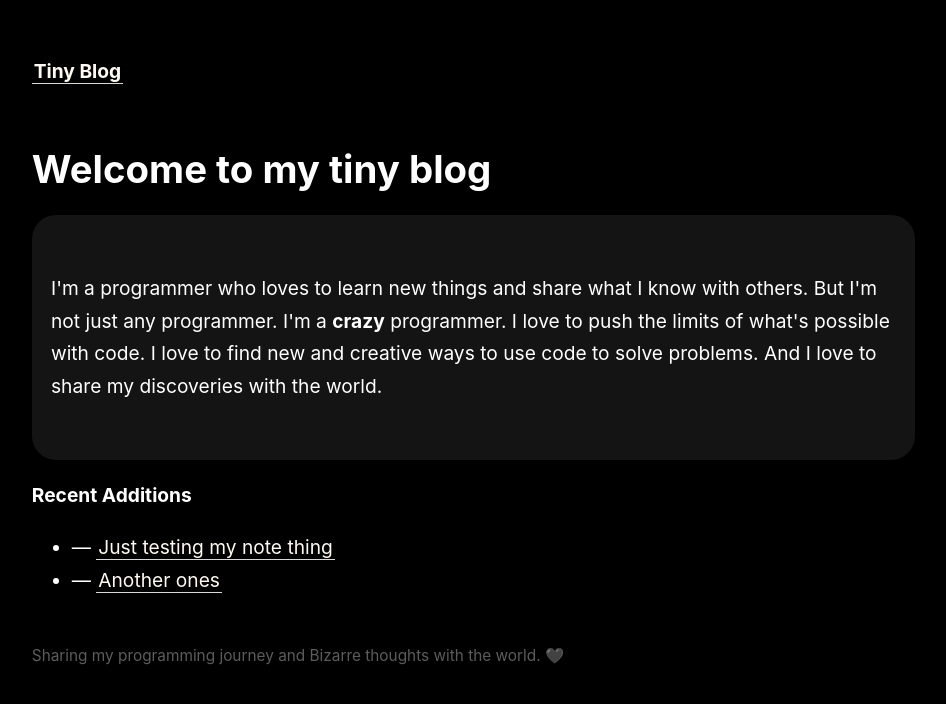
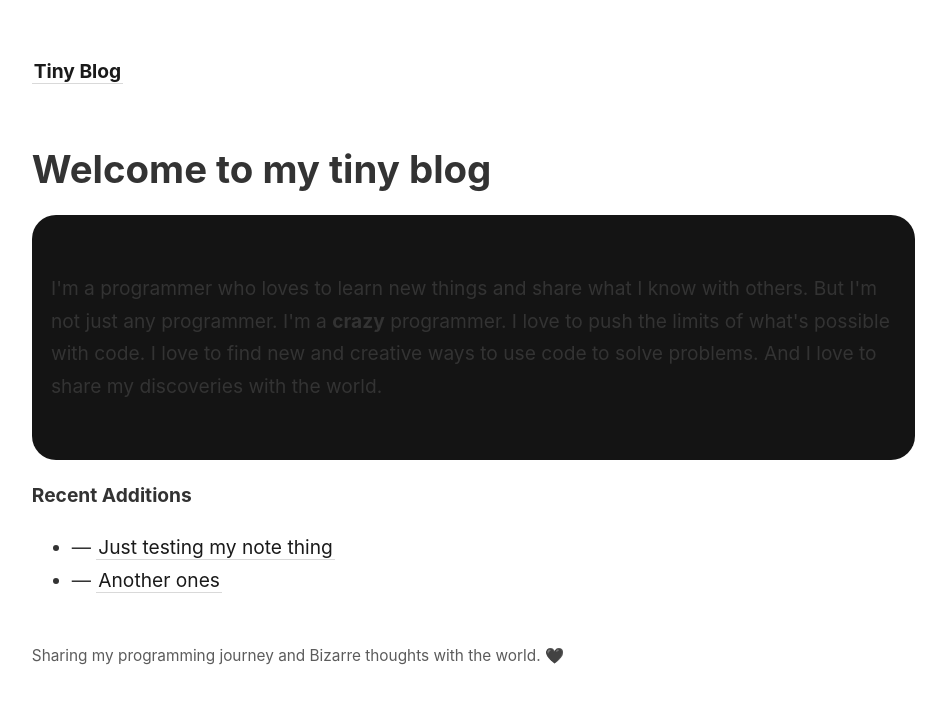
Before and after one commit to karim-ayman1/space-garden, a Jekyll site: the page built from _pages/index.md, in a window 1280 px wide. Shown: the top 704 px of the page, without its empty margins (45-991 px from the left). Built offline with Jekyll 4.4.1, drawn with Linux system fonts in a browser that asks for light colours.

Commit message:
vault backup: 2023-06-01 03:34:28

```diff
--- a/_sass/_style.scss
+++ b/_sass/_style.scss
@@ -1,6 +1,4 @@
-$color-primary: hsl(0, 0%, 0%);
-// white
-$color-white: hsl(0, 0%, 100%);
+$color-primary: hsl(0, 0%, 10%);
 $color-text: hsl(0, 0%, 20%);
 $color-subtext: hsl(0, 0%, 30%);
 $color-border: hsl(0, 0%, 85%);
@@ -16,8 +14,7 @@ body {
   line-height: 1.7;
   padding: 4vh 6vw;
   overflow-x: hidden;
-  background-color: $color-primary;
-  color: $color-white;
+  color: $color-text;
   font-size: 1rem;
   max-width: 63em;
 
@@ -83,10 +80,10 @@ a {
   padding: 0 0.1em;
   text-decoration: none;
   border-bottom: 1px solid $color-border;
-  color: #fffaf1;
+  color: $color-primary;
   &:hover {
-    color: $color-white !important;
-    background: #ffe8bc !important;
+    color: black !important;
+    background: #fffaf1;
   }
   &:after {
     position: relative;
@@ -104,7 +101,7 @@ a {
 
 *:focus {
   background: #ffe8bc !important;
-  color: $color-white !important;
+  color: black !important;
 }
 
 nav {
```
